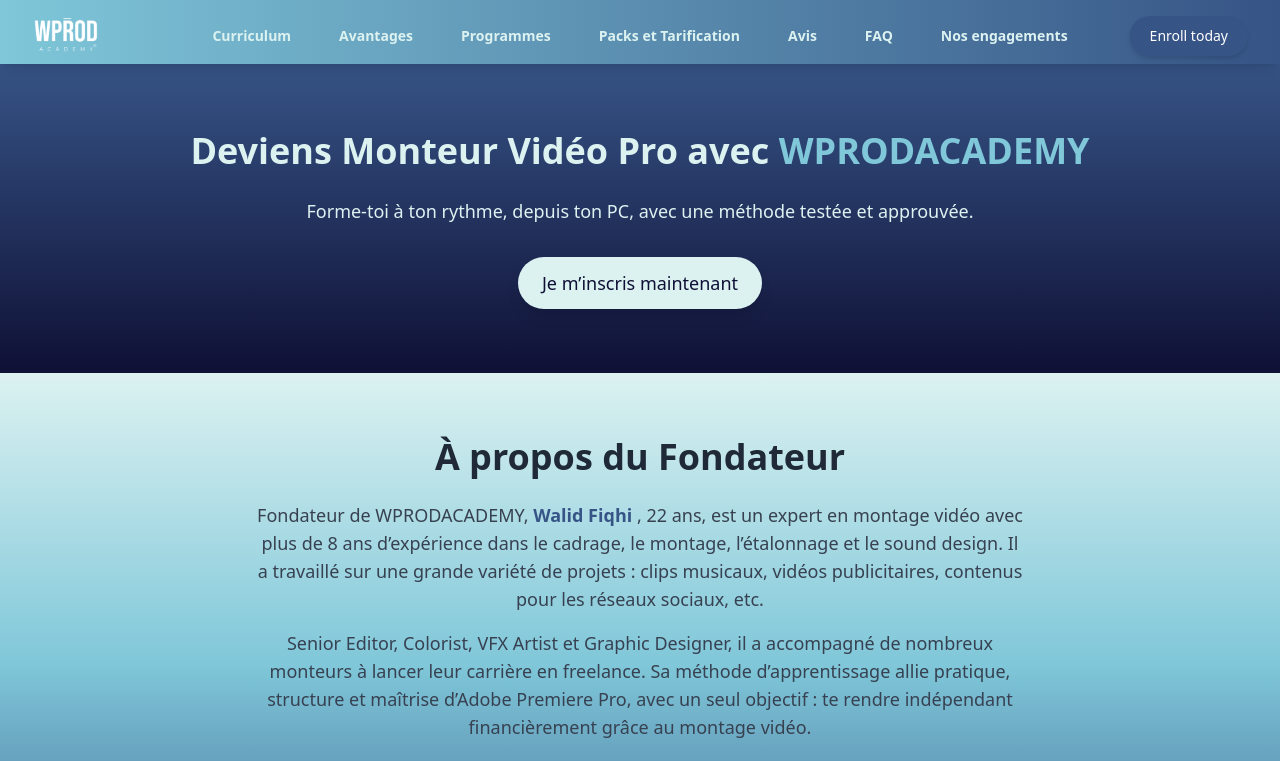
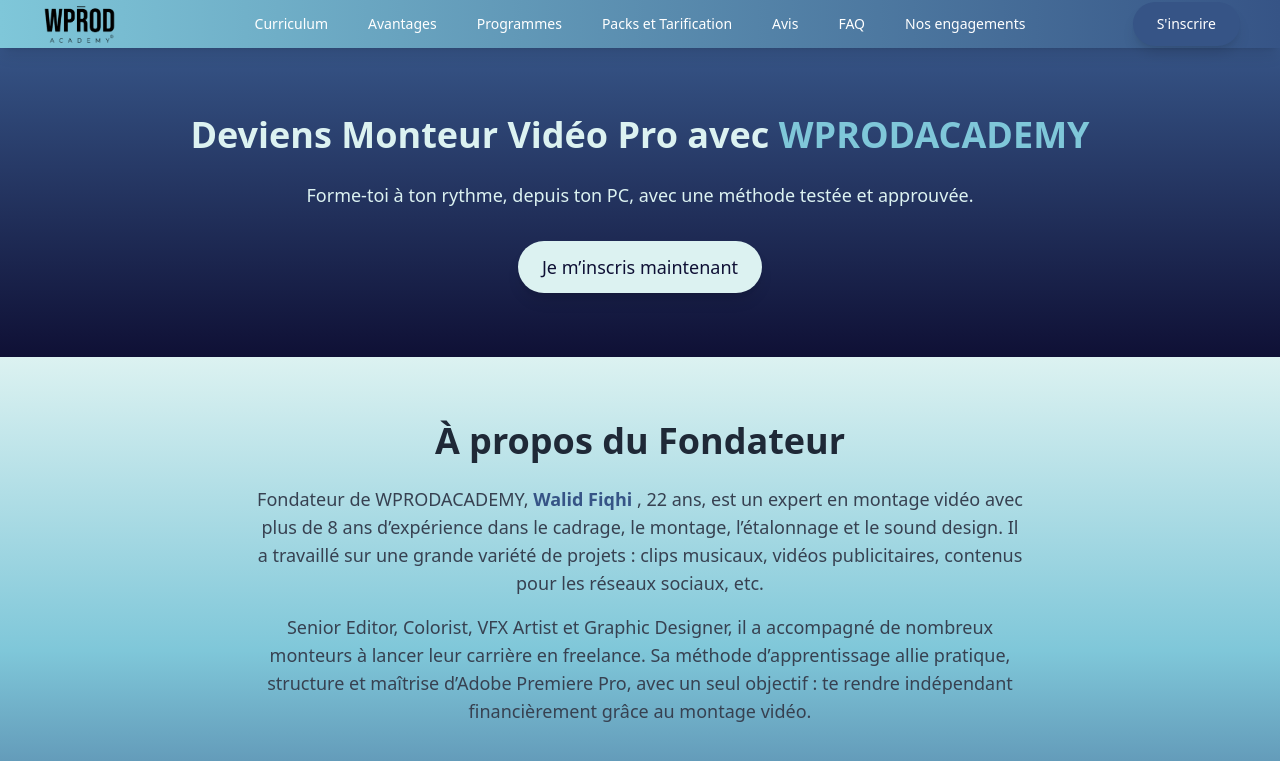
Before and after one commit to barkouchyass/walid-editors, a React (Create React App) app: page / in a window 1280 px wide. Shown: the top 761 px of the page. Built offline with nearby package versions, Linux system fonts and the light colour scheme.

Commit message:
modification du header

```diff
--- a/src/components/header.js
+++ b/src/components/header.js
@@ -1,6 +1,6 @@
 import { useState, useEffect } from 'react';
 import { PopoverGroup } from '@headlessui/react';
-import logo from "../images/output-onlinepngtools.png";
+import logo from "../images/WPRODACADEMY.png";
 
 export default function Header() {
   const [isScrolled, setIsScrolled] = useState(false);
@@ -16,79 +16,81 @@
 
   return (
     <header
-      className={`sticky top-0 z-50 transition-all duration-300 ease-in-out backdrop-blur-md ${
+      className={`sticky top-0 z-50 transition-all duration-300 ease-in-out backdrop-blur-lg ${
         isScrolled
-          ? 'bg-transparent h-12 shadow-md'
-          : 'bg-gradient-to-r from-secondary to-accent h-16 shadow-lg'
+          ? 'bg-white/90 text-dark h-14 shadow-sm'
+          : 'bg-gradient-to-r from-secondary to-accent text-white h-18 shadow-lg'
       }`}
     >
-      <nav aria-label="Global" className="mx-auto flex max-w-7xl items-center justify-between p-4 lg:px-8">
-        <div className="flex lg:flex-1">
+      <nav
+        aria-label="Global"
+        className="mx-auto flex max-w-7xl items-center justify-between px-6 lg:px-10 h-full"
+      >
+        <div className="flex lg:flex-1 items-center">
           <a href="#" className="-m-1.5 p-1.5">
             <span className="sr-only">Your Company</span>
             <img
               alt=""
               src={logo}
               className={`transition-all duration-300 ease-in-out ${
-                isScrolled ? 'h-8' : 'h-10'
+                isScrolled ? 'h-10' : 'h-12'
               } w-auto`}
             />
           </a>
         </div>
-        <PopoverGroup className="hidden lg:flex lg:gap-x-12">
+        <PopoverGroup className="hidden lg:flex lg:gap-x-10 items-center">
           <a
             href="#about"
-            className={`text-sm font-semibold text-primary hover:text-secondary transition-all duration-300 ${
-              isScrolled ? 'text-xs' : 'text-sm'
+            className={`text-sm font-medium hover:text-secondary transition-all duration-300 ${
+              isScrolled ? 'text-dark' : 'text-white'
             }`}
           >
             Curriculum
           </a>
           <a
             href="#avantages"
-            className={`text-sm font-semibold text-primary hover:text-secondary transition-all duration-300 ${
-              isScrolled ? 'text-xs' : 'text-sm'
+            className={`text-sm font-medium hover:text-secondary transition-all duration-300 ${
+              isScrolled ? 'text-dark' : 'text-white'
             }`}
           >
             Avantages
           </a>
           <a
             href="#curriculum"
-            className={`text-sm font-semibold text-primary hover:text-secondary transition-all duration-300 ${
-              isScrolled ? 'text-xs' : 'text-sm'
+            className={`text-sm font-medium hover:text-secondary transition-all duration-300 ${
+              isScrolled ? 'text-dark' : 'text-white'
             }`}
           >
             Programmes
           </a>
-
           <a
             href="#pricing"
-            className={`text-sm font-semibold text-primary hover:text-secondary transition-all duration-300 ${
-              isScrolled ? 'text-xs' : 'text-sm'
+            className={`text-sm font-medium hover:text-secondary transition-all duration-300 ${
+              isScrolled ? 'text-dark' : 'text-white'
             }`}
           >
-          Packs et Tarification
+            Packs et Tarification
           </a>
           <a
             href="#testimonials"
-            className={`text-sm font-semibold text-primary hover:text-secondary transition-all duration-300 ${
-              isScrolled ? 'text-xs' : 'text-sm'
+            className={`text-sm font-medium hover:text-secondary transition-all duration-300 ${
+              isScrolled ? 'text-dark' : 'text-white'
             }`}
           >
             Avis
           </a>
           <a
             href="#faq"
-            className={`text-sm font-semibold text-primary hover:text-secondary transition-all duration-300 ${
-              isScrolled ? 'text-xs' : 'text-sm'
+            className={`text-sm font-medium hover:text-secondary transition-all duration-300 ${
+              isScrolled ? 'text-dark' : 'text-white'
             }`}
           >
             FAQ
           </a>
           <a
             href="#engagements"
-            className={`text-sm font-semibold text-primary hover:text-secondary transition-all duration-300 ${
-              isScrolled ? 'text-xs' : 'text-sm'
+            className={`text-sm font-medium hover:text-secondary transition-all duration-300 ${
+              isScrolled ? 'text-dark' : 'text-white'
             }`}
           >
             Nos engagements
@@ -97,11 +99,13 @@
         <div className="hidden lg:flex lg:flex-1 lg:justify-end items-center">
           <a
             href="#"
-            className={`py-2.5 px-5 font-medium text-white bg-accent hover:bg-dark rounded-full shadow-md transition-all duration-300 ${
-              isScrolled ? 'text-xs' : 'text-sm'
+            className={`transition-all duration-300 font-medium rounded-full shadow-lg ${
+              isScrolled
+                ? 'py-2 px-4 text-xs text-white bg-dark hover:bg-secondary'
+                : 'py-3 px-6 text-sm text-white bg-accent hover:bg-dark'
             }`}
           >
-            Enroll today
+            S'inscrire
           </a>
         </div>
       </nav>
--- a/src/pages/LandingPage.js
+++ b/src/pages/LandingPage.js
@@ -217,7 +217,7 @@
           Senior Editor, Colorist, VFX Artist et Graphic Designer, il a accompagné de nombreux monteurs à lancer leur carrière en freelance. Sa méthode d’apprentissage allie pratique, structure et maîtrise d’Adobe Premiere Pro, avec un seul objectif : te rendre indépendant financièrement grâce au montage vidéo.
           </p>
           <div className="flex flex-col items-center">
-          <div className="text-sm text-gray-600">« Mon objectif, c’est que tu deviennes indépendant financièrement, depuis ton PC. »</div>
+          <div className="font-bold text-gray-600">« Mon objectif, c’est que tu deviennes indépendant financièrement, depuis ton PC. »</div>
             <div className="text-lg font-semibold">Walid Fiqhi</div>
 
             <img
```
Also changed, not shown: src/images/WPRODACADEMY.png (added).
